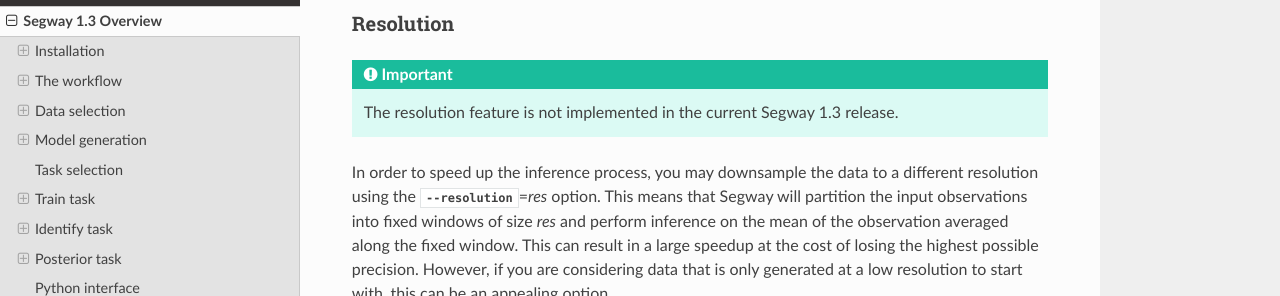
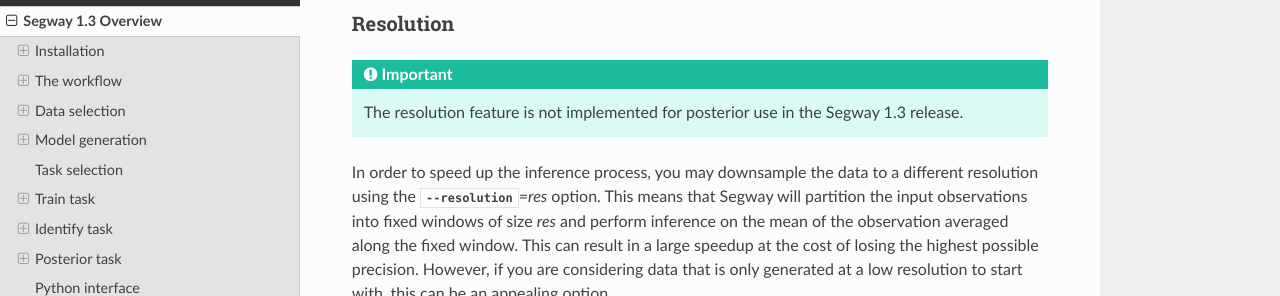
Before and after one commit to hoffmangroup/segway, a Sphinx documentation site: the page built from doc/segway.rst, in a window 1280 px wide and 900 px high, scrolled down 4020 px. Shown: the part 155-451 px from the top of the window. Built offline with Sphinx 7.4.7 and the Read the Docs theme 2.0.0, drawn with Linux system fonts in a browser that asks for light colours; formulas are drawn with MathJax 3; the version number is read from the project's files by our own code.

Commit message:
Clarify that resolution is implemented, but not for posterior

```diff
--- a/doc/segway.rst
+++ b/doc/segway.rst
@@ -210,7 +210,7 @@ Resolution
 
 .. important::
 
-  The resolution feature is not implemented in the current Segway
+  The resolution feature is not implemented for posterior use in the Segway
   |version| release.
 
 In order to speed up the inference process, you may downsample the
```
